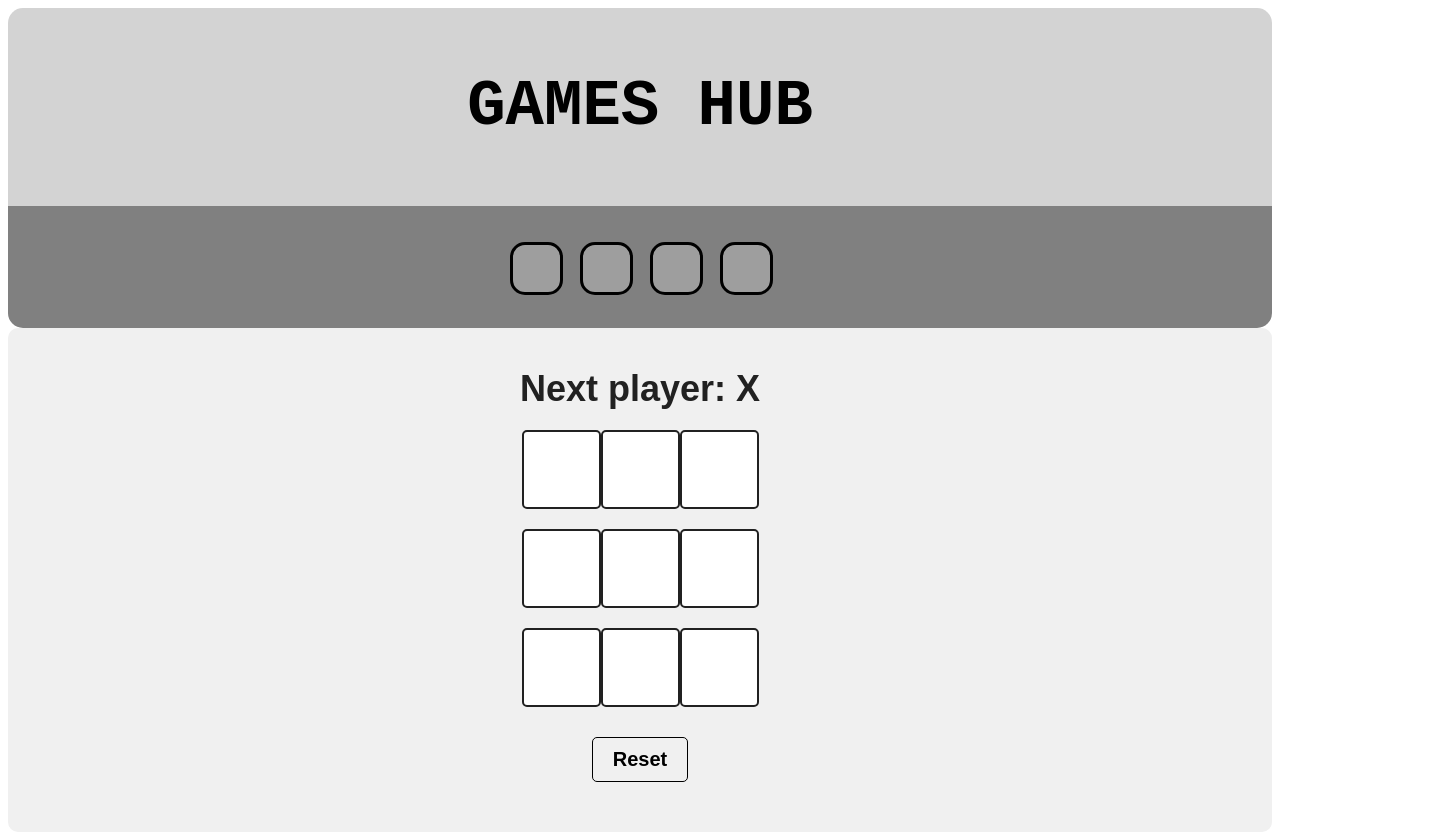
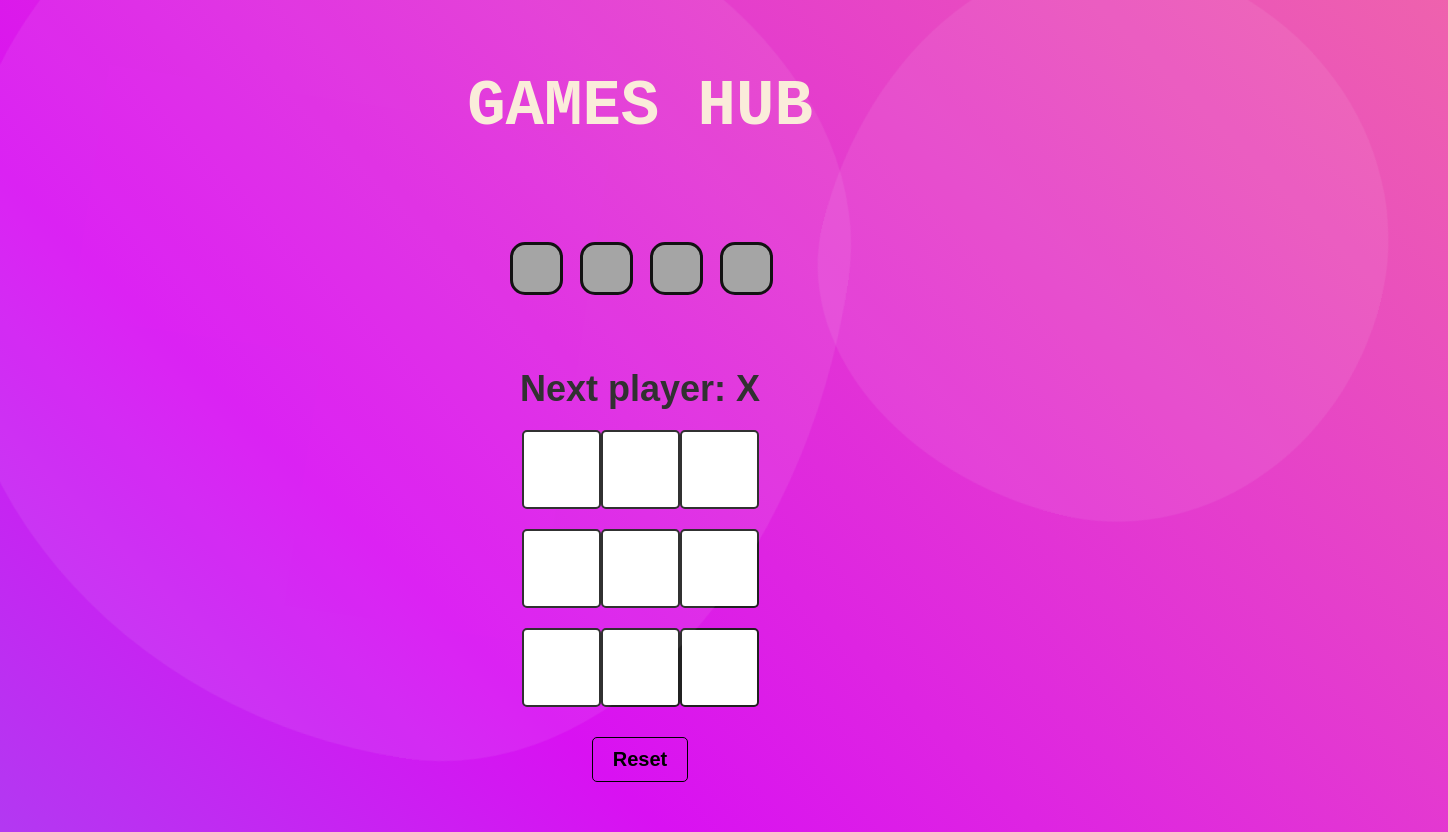
Before and after one commit to Ege-Guney/SmallGameHub, a React (Create React App) app: page /tictactoe in a window 1280 px wide. Shown: the whole page, 1448 px wide, since content can reach past the window. Built offline with nearby package versions, Linux system fonts and the light colour scheme; grey boxes are pictures that could not be loaded.

Commit message:
major animation changes

```diff
--- a/src/ConnectFour.js
+++ b/src/ConnectFour.js
@@ -30,16 +30,17 @@ const ConnectFour = () => {
               if (item.className == col) {
                 console.log("This column is " + col);
                 if (turn === 2) {
-                  item.style.backgroundColor = "gold";
+                  item.style.border = "3px gold solid";
                 } else {
-                  item.style.backgroundColor = "red";
+                  item.style.border = "3px red solid";
                 }
                 setTimeout(() => {
                   item.style.backgroundColor = "";
-                }, 100);
+                  item.style.border = "1px solid rgba(0, 0, 0, 0.15)";
+                }, 200);
               }
             });
-          }, 80);
+          }, 10);
         }
 
         updatedBoard[row][col] = turn;
--- a/src/GeneralPage.js
+++ b/src/GeneralPage.js
@@ -10,7 +10,7 @@ const GeneralPage = () => {
   return (
     <Router>
       <header>
-        <h1>GAMES HUB</h1>
+        <h1 class="animate-charcter">GAMES HUB</h1>
       </header>
       <nav>
         <ul class="all_links">
--- a/src/TicTacToe.css
+++ b/src/TicTacToe.css
@@ -1,5 +1,4 @@
 .tic-tac-toe {
-  background-color: #f0f0f0;
   display: flex;
   flex-direction: column;
   align-items: center;
--- a/src/app.css
+++ b/src/app.css
@@ -3,3 +3,167 @@
   align-items: center;
   height: 100vh;
 }
+body {
+  background: -moz-linear-gradient(
+    45deg,
+    #02e1ba 0%,
+    #26c9f2 29%,
+    #d911f2 66%,
+    #ffa079 100%
+  );
+  background: -webkit-linear-gradient(
+    45deg,
+    #02e1ba 0%,
+    #26c9f2 29%,
+    #d911f2 66%,
+    #ffa079 100%
+  );
+  background: linear-gradient(
+    45deg,
+    #02e1ba 0%,
+    #26c9f2 29%,
+    #d911f2 66%,
+    #ffa079 100%
+  );
+  background-size: 400% 400%;
+  -webkit-animation: Gradient 15s ease infinite;
+  -moz-animation: Gradient 15s ease infinite;
+  animation: Gradient 15s ease infinite;
+  /*min-height: calc(100vh - 2rem);*/
+  display: flex;
+  flex-direction: column;
+  align-items: stretch;
+  justify-content: space-evenly;
+  overflow: hidden;
+  position: relative;
+}
+
+body::before,
+body::after {
+  content: "";
+  width: 70vmax;
+  height: 70vmax;
+  position: absolute;
+  background: rgba(255, 255, 255, 0.07);
+  left: -20vmin;
+  top: -20vmin;
+  animation: morph 15s linear infinite alternate, spin 20s linear infinite;
+  z-index: 1;
+  will-change: border-radius, transform;
+  transform-origin: 55% 55%;
+  pointer-events: none;
+}
+
+body::after {
+  width: 70vmin;
+  height: 70vmin;
+  left: auto;
+  right: -10vmin;
+  top: auto;
+  bottom: 0;
+  animation: morph 10s linear infinite alternate,
+    spin 26s linear infinite reverse;
+  transform-origin: 20% 20%;
+}
+
+@-webkit-keyframes Gradient {
+  0% {
+    background-position: 0 50%;
+  }
+  50% {
+    background-position: 100% 50%;
+  }
+  100% {
+    background-position: 0 50%;
+  }
+}
+
+@-moz-keyframes Gradient {
+  0% {
+    background-position: 0 50%;
+  }
+  50% {
+    background-position: 100% 50%;
+  }
+  100% {
+    background-position: 0 50%;
+  }
+}
+
+@keyframes Gradient {
+  0% {
+    background-position: 0 50%;
+  }
+  50% {
+    background-position: 100% 50%;
+  }
+  100% {
+    background-position: 0 50%;
+  }
+}
+
+@keyframes morph {
+  0% {
+    border-radius: 40% 60% 60% 40% / 70% 30% 70% 30%;
+  }
+  100% {
+    border-radius: 40% 60%;
+  }
+}
+
+@keyframes spin {
+  to {
+    transform: rotate(1turn);
+  }
+}
+.st0 {
+  display: none;
+}
+.st1 {
+  display: inline;
+}
+.st2 {
+  opacity: 0.29;
+}
+.st3 {
+  fill: #ffffff;
+}
+.st4 {
+  clip-path: url(#SVGID_2_);
+  fill: #ffffff;
+}
+.st5 {
+  clip-path: url(#SVGID_4_);
+}
+.st6 {
+  clip-path: url(#SVGID_6_);
+}
+.st7 {
+  clip-path: url(#SVGID_8_);
+}
+.st8 {
+  clip-path: url(#SVGID_10_);
+}
+.st9 {
+  fill: none;
+}
+.st10 {
+  clip-path: url(#SVGID_12_);
+}
+.st11 {
+  opacity: 0.7;
+}
+.st12 {
+  clip-path: url(#SVGID_14_);
+}
+.st13 {
+  opacity: 0.2;
+}
+.st14 {
+  clip-path: url(#SVGID_16_);
+}
+.st15 {
+  opacity: 0.3;
+  fill: #ffffff;
+  enable-background: new;
+}
--- a/src/generalpage.css
+++ b/src/generalpage.css
@@ -1,11 +1,17 @@
 header {
-  background-color: lightgray;
   padding: 20px;
   text-align: center;
   font-size: xx-large;
   font-family: "Courier New", Courier, monospace;
   border-top-left-radius: 15px;
   border-top-right-radius: 15px;
+  color: antiquewhite;
+}
+
+@keyframes textclip {
+  to {
+    background-position: 200% center;
+  }
 }
 
 nav {
@@ -14,7 +20,6 @@ nav {
   padding: 20px;
   border-bottom-left-radius: 15px;
   border-bottom-right-radius: 15px;
-  background-color: grey;
 }
 
 nav ul {
@@ -47,14 +52,16 @@ nav li {
   border-radius: 15px;
   border: 3px black solid;
 }
+.one_link:hover {
+  transform: scale(1.1);
+  box-shadow: 0px 0px 10px #212121;
+}
+.one_link:active {
+  background-color: lightcoral;
+}
 .image {
   mix-blend-mode: color-burn;
   display: inline-block;
-}
-
-.one_link:hover {
-  color: #f90;
-  text-decoration: underline;
 }
 
 #tictactoe {
```
